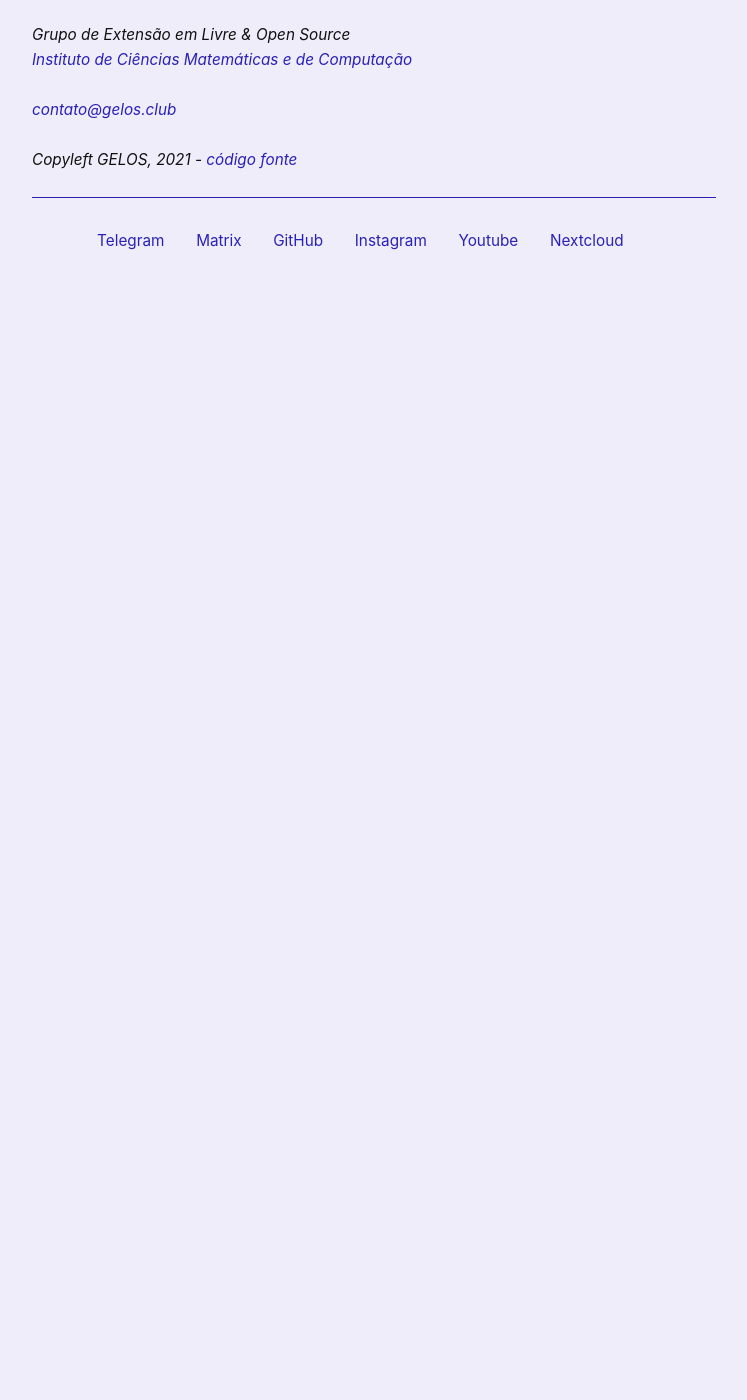
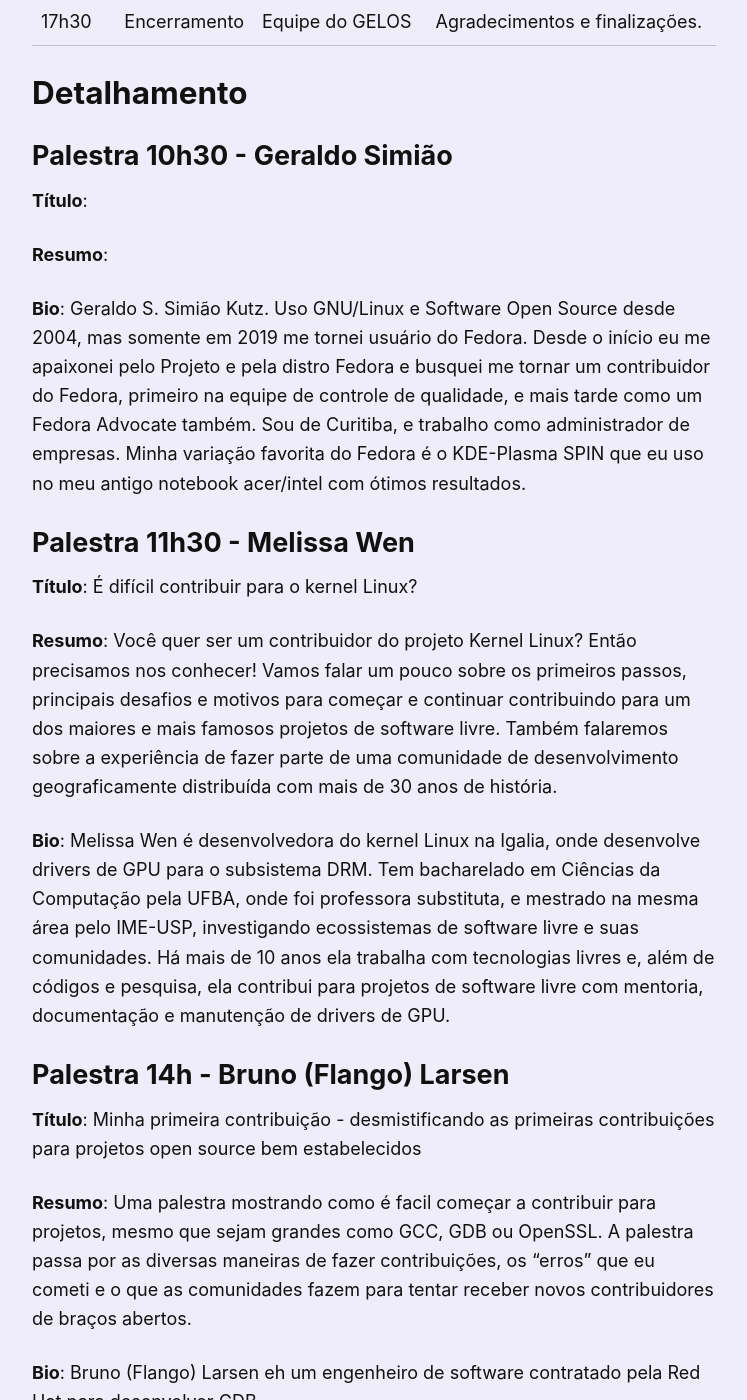
Before and after one commit to gelos-icmc/site, a Jekyll site: the page built from _main/_posts/2022-10-10-fedora-release-party.md, in a window 1280 px wide and 1400 px high, scrolled down 1965 px. Shown: the whole window, without its empty margins (266-1013 px from the left). Built offline with Jekyll 4.4.1, drawn with Linux system fonts in a browser that asks for light colours; before the commit the page ends 2263 px from its top, so only the background shows below that; some of the changed text lies outside the part shown.

Commit message:
alterar cronograma com bios e resumos

```diff
--- a/_main/_posts/2022-10-10-fedora-release-party.md
+++ b/_main/_posts/2022-10-10-fedora-release-party.md
@@ -28,4 +33,51 @@ Confira o nosso cronograma completo de atividades abaixo.
 | 16h30 | Palestra | Charles | Empacotamento no Debian |
 | 17h30 | Encerramento | Equipe do GELOS | Agradecimentos e finalizações. |
 
-![Cartaz](/assets/static/fedora-release-party.png)
+## Detalhamento
+
+### Palestra 10h30 - Geraldo Simião
+
+**Título**\:
+
+**Resumo**\:
+
+**Bio**\: Geraldo S. Simião Kutz. Uso GNU/Linux e Software Open Source desde 2004, mas somente em 2019 me tornei usuário do Fedora. Desde o início eu me apaixonei pelo Projeto e pela distro Fedora e busquei me tornar um contribuidor do Fedora, primeiro na equipe de controle de qualidade, e mais tarde como um Fedora Advocate também. Sou de Curitiba, e trabalho como administrador de empresas. Minha variação favorita do Fedora é o KDE-Plasma SPIN que eu uso no meu antigo notebook acer/intel com ótimos resultados.
+
+### Palestra 11h30 - Melissa Wen
+
+**Título**\: É difícil contribuir para o kernel Linux?
+
+**Resumo**\: Você quer ser um contribuidor do projeto Kernel Linux? Então precisamos nos conhecer! Vamos falar um pouco sobre os primeiros passos, principais desafios e motivos para começar e continuar contribuindo para um dos maiores e mais famosos projetos de software livre. Também falaremos sobre a experiência de fazer parte de uma comunidade de desenvolvimento geograficamente distribuída com mais de 30 anos de história.
+
+**Bio**\: Melissa Wen é desenvolvedora do kernel Linux na Igalia, onde desenvolve drivers de GPU para o subsistema DRM. Tem bacharelado em Ciências da Computação pela UFBA, onde foi professora substituta, e mestrado na mesma área pelo IME-USP, investigando ecossistemas de software livre e suas comunidades. Há mais de 10 anos ela trabalha com tecnologias livres e, além de códigos e pesquisa, ela contribui para projetos de software livre com mentoria, documentação e manutenção de drivers de GPU.
+
+### Palestra 14h - Bruno (Flango) Larsen
+
+**Título**\: Minha primeira contribuição - desmistificando as primeiras contribuições para projetos open source bem estabelecidos
+
+**Resumo**\: Uma palestra mostrando como é facil começar a contribuir para projetos, mesmo que sejam grandes como GCC, GDB ou OpenSSL. A palestra passa por as diversas maneiras de fazer contribuições, os "erros" que eu cometi e o que as comunidades fazem para tentar receber novos contribuidores de braços abertos.
+
+**Bio**\: Bruno (Flango) Larsen eh um engenheiro de software contratado pela Red Hat para desenvolver GDB.
+
+### Palestra 15h - Maíra Canal
+
+**Título**\: Como iniciar uma carreira em software livre?
+
+**Resumo**\:
+
+**Bio**\: Estudante de Engenharia de Computação na EESC desde 2020, gasta grande parte do seu tempo livre empacotando pacotes para Fedora e evangelizando o software livre. Fã de programação de baixo nível, contribui frequentemente para o Kernel Linux, principalmente, para o subsistema de Graphics. Além da graduação, participou de programas de mentoria como o Google Summer of Code pela X.Org Foundation, escrevendo testes unitários para placas gráficas da AMD. Atualmente, é parte do Igalia Coding Experience, onde continua trabalhando com Graphics para a Raspberry Pi 4.
+
+### Palestra 16h30 - Carlos (Charles) Melara
+
+**Título**\: O ~~Fedora~~ Debian e as minhas contribuições - tradução, divulgação e empacotamento
+
+**Resumo**\: O que é uma distribuição? Quais distros existem? Qual a melhor distro? E a pior? Como posso contribuir? E o que ~~eu~~ nós ganhamos com isso? Se você também tem essas mesmas dúvidas, temos que conversar. A ideia é resolver, de uma vez por todas, essas e outras dúvidas como:
+
+* vim ou emacs?
+* Espaços ou tabulação?
+* Debian ou Fedora?
+* Plutão é um planeta?
+* Qual a resposta sobre a vida, o universo e tudo mais?
+* Etc XD
+
+**Bio**\: Carlos, ou melhor, Charles é graduando em Engenharia de Computação pela USP São Carlos. Foi na universidade que teve seu primeiro contato com distros GNU/Linux, e passou a usar Debian em 2017 graças à Semcomp. Desde então, tem contribuído para diversos projetos de software livre, especialmente para o Debian. Neste, trabalha com tradução, divulgação e empacotamento. Em 2022, teve o prazer de participar da conferência anual do Debian, a Debconf, em Kosovo e de conhecer vários outros contribuidores.
```
Also changed, not shown: other parts of _main/_posts/2022-10-10-fedora-release-party.md (+7 -2 lines).
